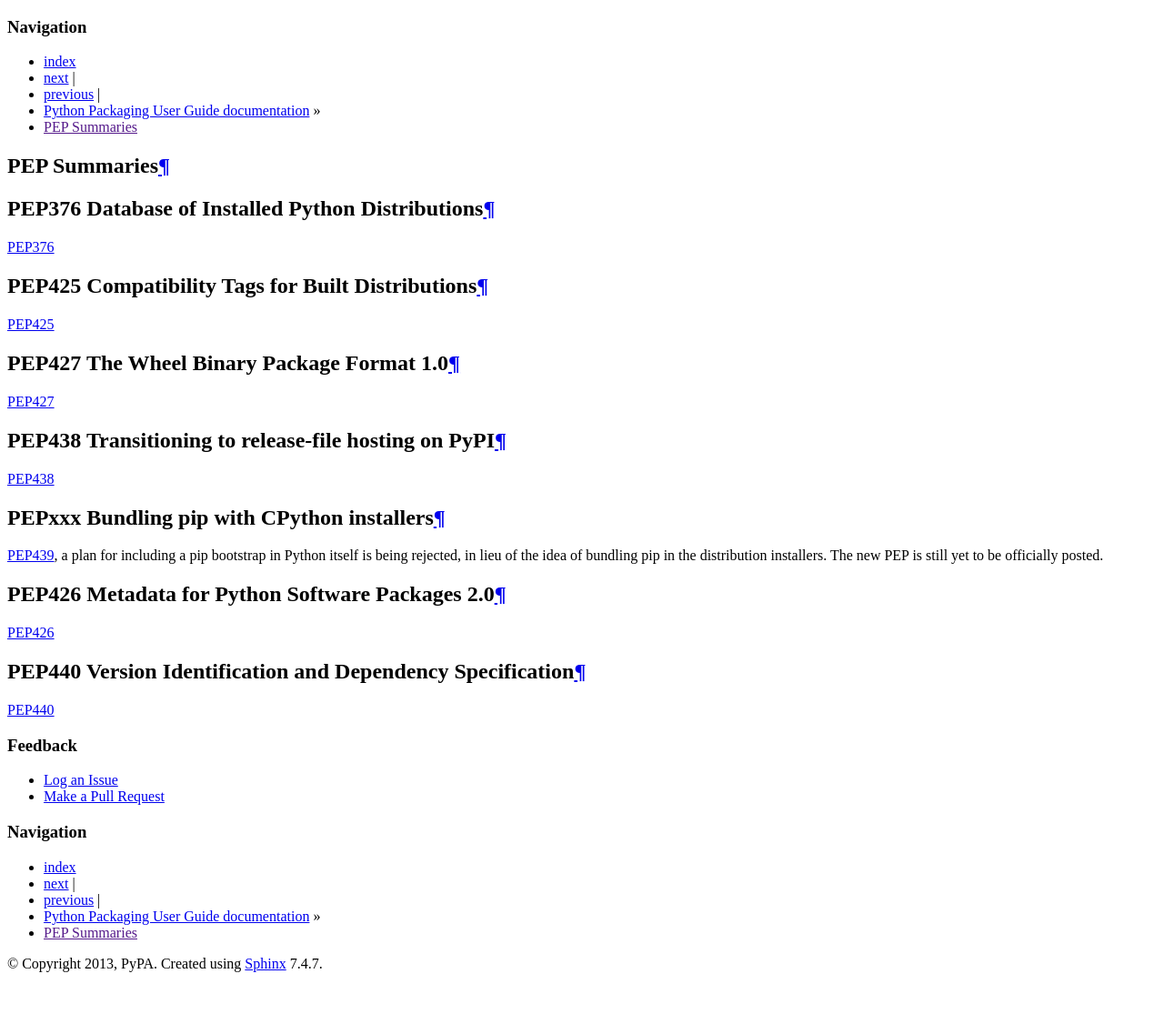
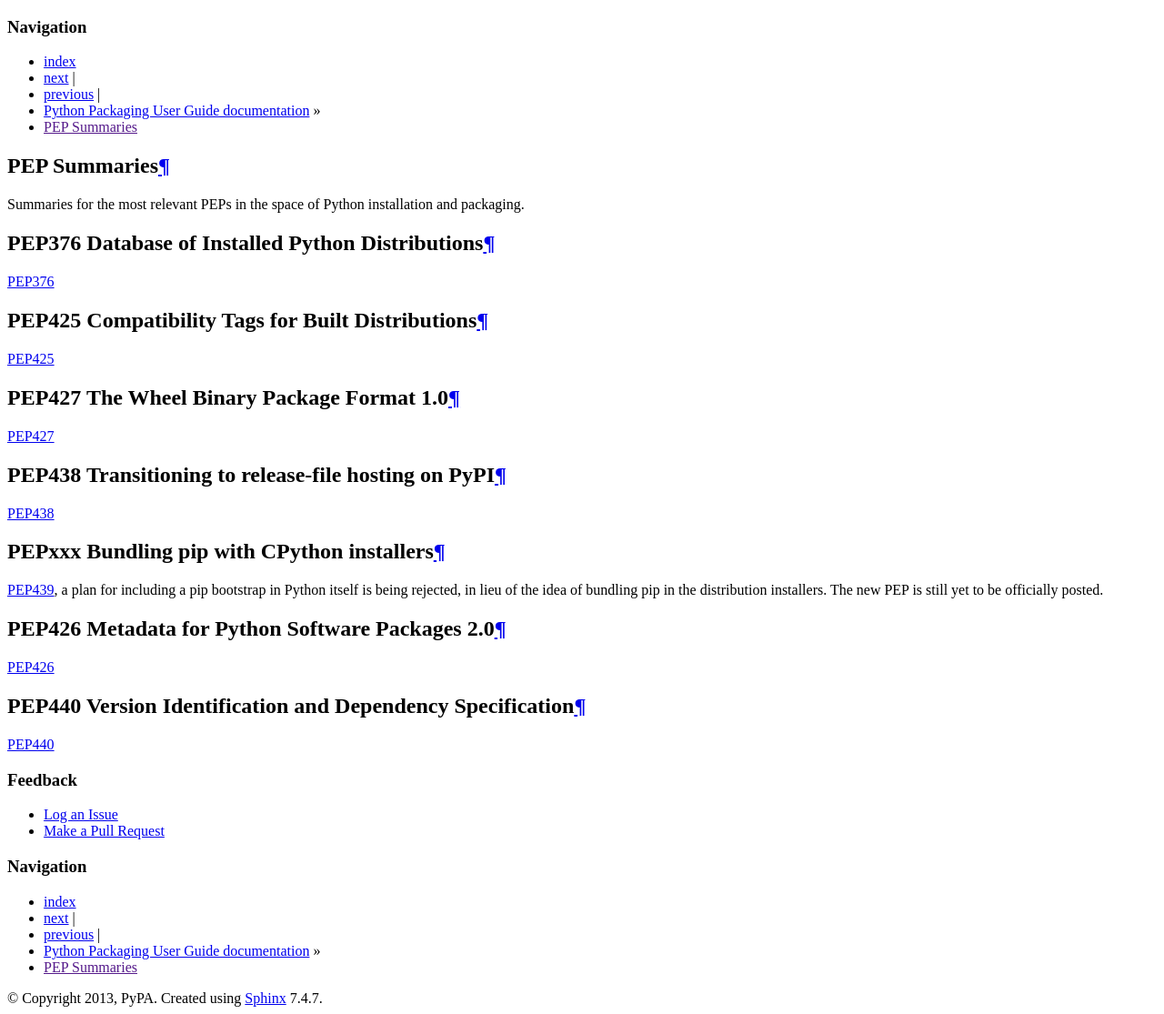
Before and after one commit to pypa/packaging.python.org, a Sphinx documentation site: the page built from source/peps.txt, in a window 1280 px wide. Shown: the whole page at 91% size. Built offline with Sphinx 7.4.7, drawn with Linux system fonts in a browser that asks for light colours; before the commit the page ends 1077 px from its top, so only the background shows below that.

Commit message:
descriptions for the PEP and Project summary sections

```diff
--- a/source/peps.txt
+++ b/source/peps.txt
@@ -3,6 +3,8 @@
 
 PEP Summaries
 ==============
+
+Summaries for the most relevant PEPs in the space of Python installation and packaging.
 
 
 PEP376 Database of Installed Python Distributions
--- a/source/projects.txt
+++ b/source/projects.txt
@@ -2,6 +2,8 @@
 =================
 Project Summaries
 =================
+
+Summaries for the most relevant projects in the space of Python installation and packaging.
 
 .. _`pip`:
 
```
